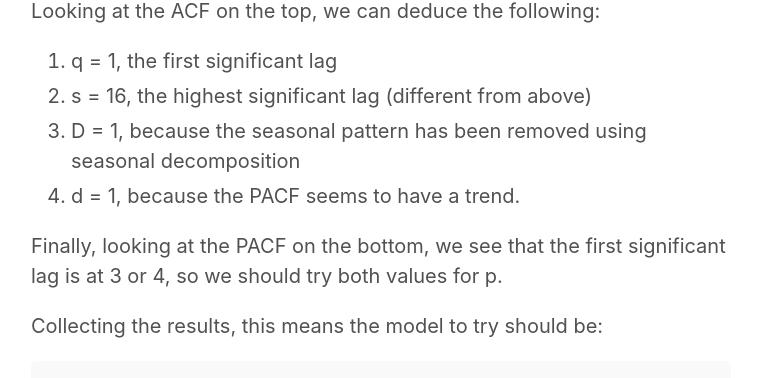
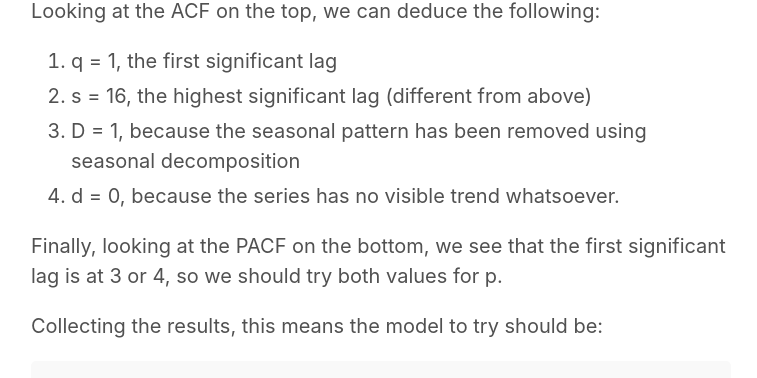
Before and after one commit to harrisonized/harrisonized.github.io, a Jekyll site: the page built from _posts/2019-06-25-sf-rent-petitions.md, in a window 1280 px wide and 900 px high, scrolled down 10456 px, cut to the strip 76-871 px from the top of the window. Shown: the top 378 px of the strip, without its empty margins (259-1016 px from the left). Built offline with Jekyll 4.4.1, drawn with Linux system fonts in a browser that asks for light colours.

Commit message:
fixing typos

```diff
--- a/_posts/2019-06-25-sf-rent-petitions.md
+++ b/_posts/2019-06-25-sf-rent-petitions.md
@@ -177,7 +177,7 @@ Looking at the ACF on the top, we can deduce the following:
 1. q = 1, the first significant lag
 2. s = 16, the highest significant lag (different from above)
 3. D = 1, because the seasonal pattern has been removed using seasonal decomposition
-4. d = 1, because the PACF seems to have a trend.
+4. d = 0, because the series has no visible trend whatsoever.
 
 Finally, looking at the PACF on the bottom, we see that the first significant lag is at 3 or 4, so we should try both values for p.
 
```
